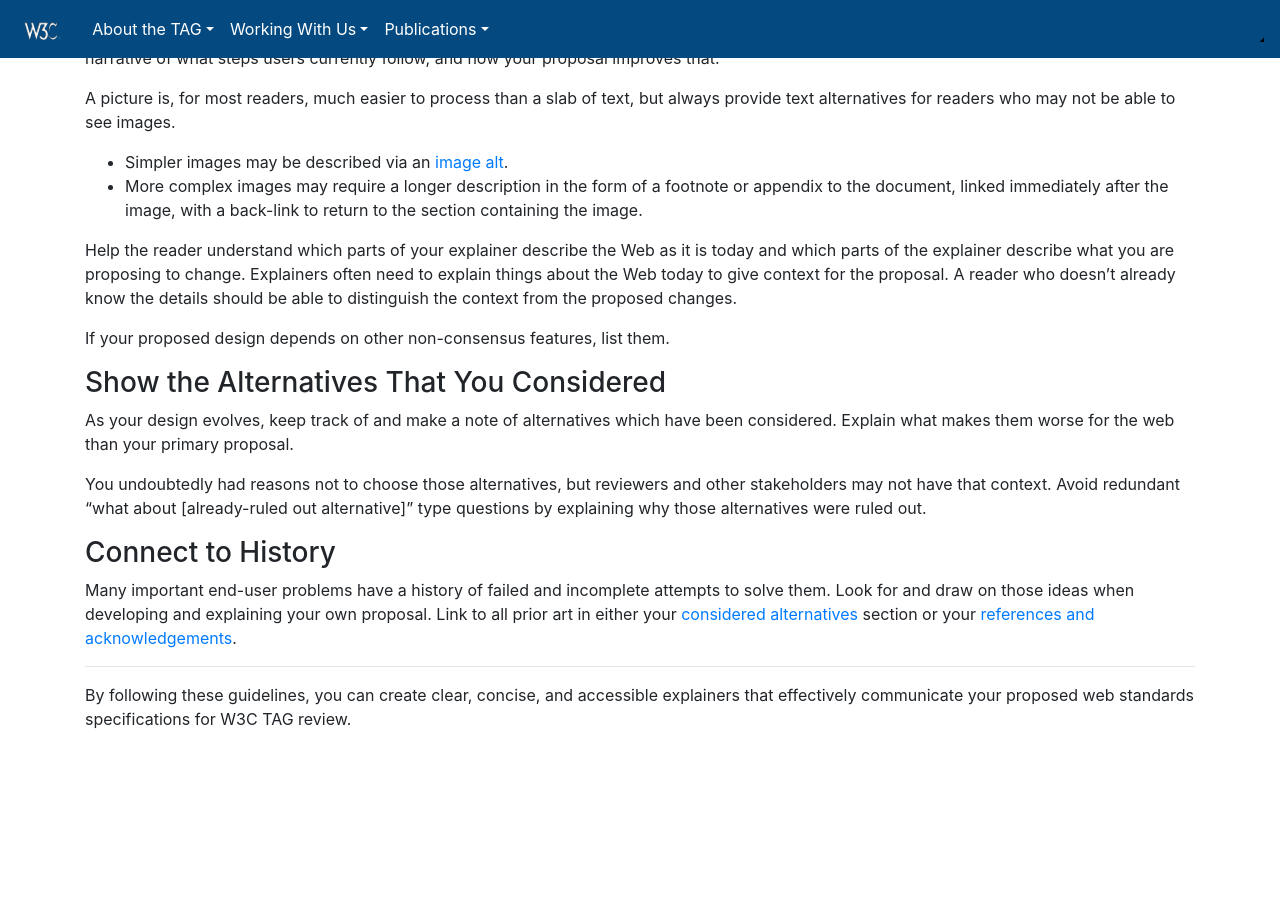
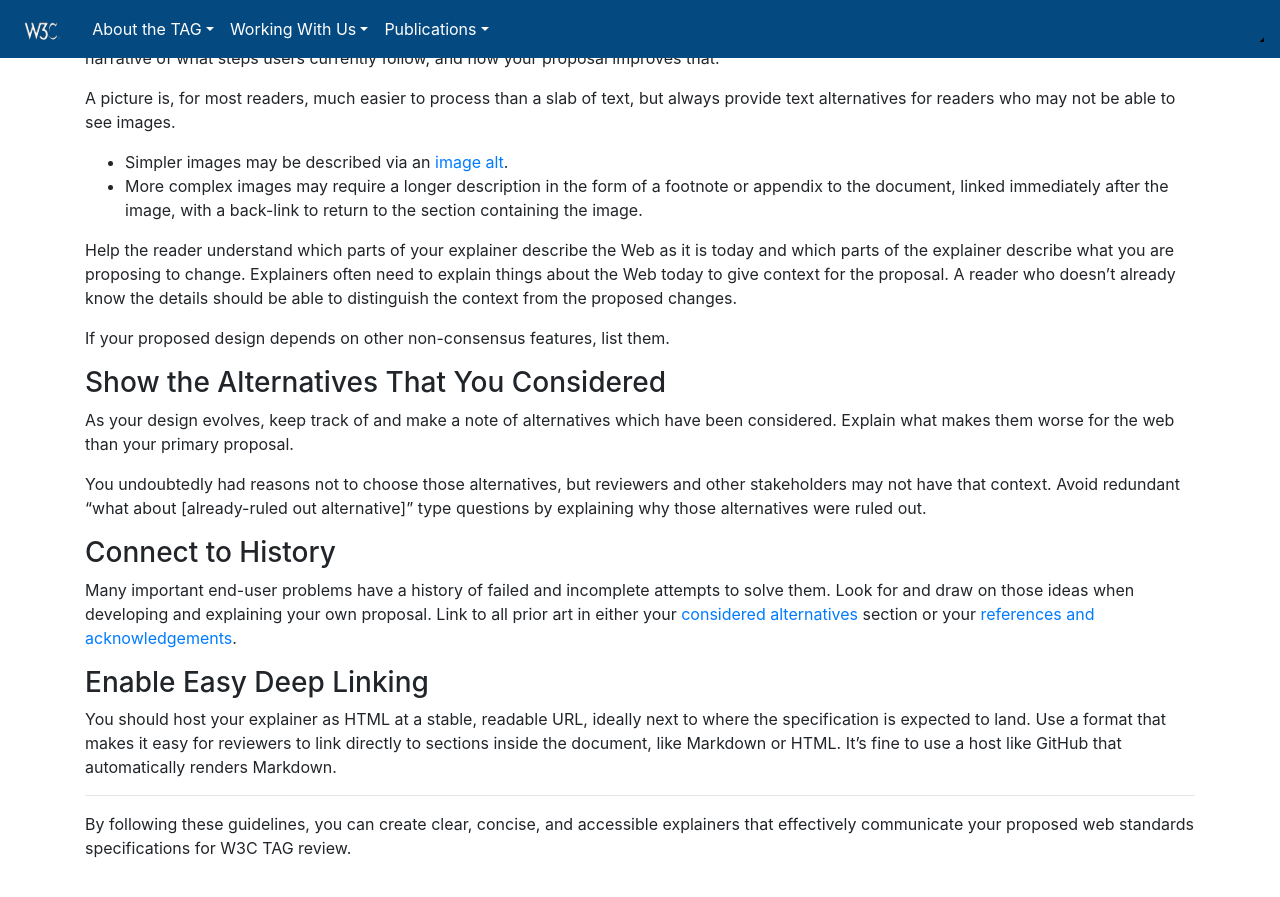
Before and after one commit to w3ctag/tag.w3.org, a Jekyll site: the page built from explainers/index.md, in a window 1280 px wide and 900 px high, scrolled down 1731 px. Shown: the top 897 px of the window. Built offline with Jekyll 4.4.1, drawn with Linux system fonts in a browser that asks for light colours; nearby versions of some CDN libraries; library files that are not in the unit come from our copies; before the commit the page ends 2502 px from its top, so only the background shows below that.

Commit message:
Recommend that Explainers use Markdown or similar. (#61)
* Recommend that Explainers use Markdown or similar.

* Update explainers/index.md

Co-authored-by: Matthew Tylee Atkinson <matatk@users.noreply.github.com>

* Update explainers/index.md

Co-authored-by: Martin Thomson <mt@lowentropy.net>

---------

Co-authored-by: Daniel Appelquist <dan@torgo.com>
Co-authored-by: Matthew Tylee Atkinson <matatk@users.noreply.github.com>
Co-authored-by: Martin Thomson <mt@lowentropy.net>

```diff
--- a/explainers/index.md
+++ b/explainers/index.md
@@ -131,6 +131,15 @@ Link to all prior art in either
 your [considered alternatives](https://github.com/w3ctag/tag.w3.org/blob/main/explainers/template.md#considered-alternatives) section
 or your [references and acknowledgements](https://github.com/w3ctag/tag.w3.org/blob/main/explainers/template.md#references--acknowledgements).
 
+### Enable Easy Deep Linking
+
+You should host your explainer as HTML at a stable, readable URL,
+ideally next to where the specification is expected to land.
+Use a format
+that makes it easy for reviewers to link directly to sections inside the document,
+like Markdown or HTML.
+It's fine to use a host like GitHub that automatically renders Markdown.
+
 ----
 
 By following these guidelines, you can create clear, concise, and accessible explainers that effectively communicate your proposed web standards specifications for W3C TAG review.
```
